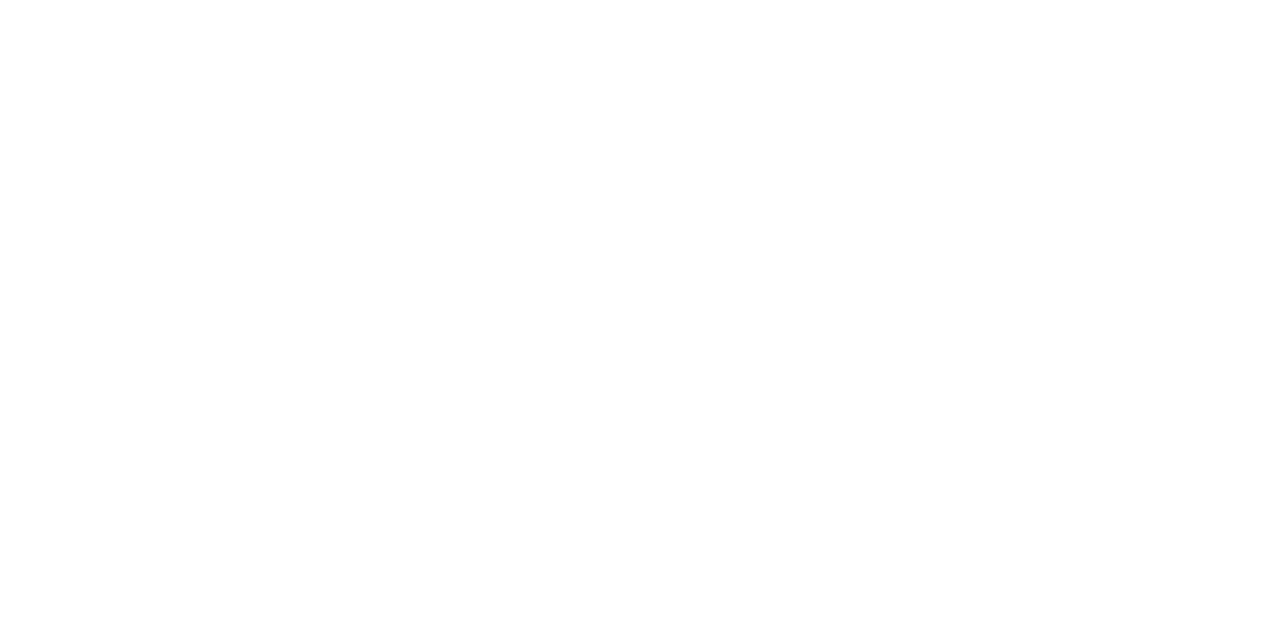
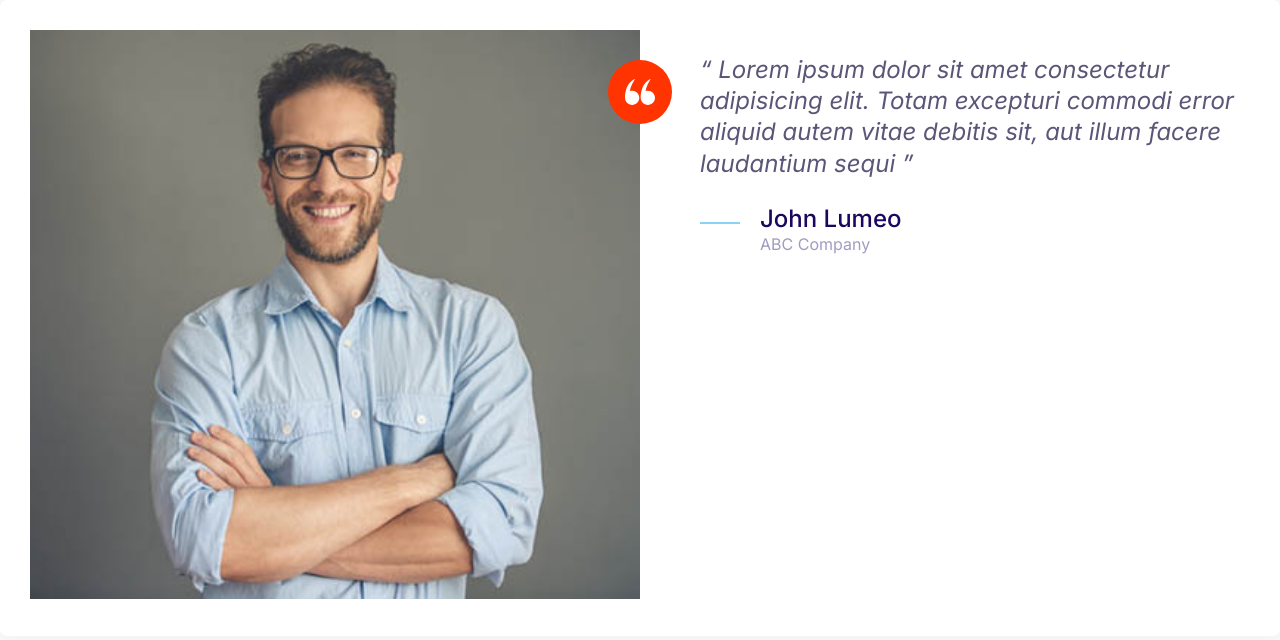
Before and after one commit to Hojiakbarxon/moshify, a plain HTML site: page index.html in a window 1280 px wide. Drawn offline with Linux system fonts and the light colour scheme.

Commit message:
Build a testmonial component.

```diff
--- a/css/style.css
+++ b/css/style.css
@@ -156,8 +156,17 @@
   height: 40px;
 }
 
+.icon--small {
+  width: 30px;
+  height: 30px;
+}
+
 .icon--primary {
   fill: var(--color-primary);
+}
+
+.icon--white {
+  fill: #fff;
 }
 
 .icon-container {
@@ -168,6 +177,10 @@
   display: inline-flex;
   justify-content: center;
   align-items: center;
+}
+
+.icon-container--accent {
+  background-color: var(--color-accent);
 }
 
 /* Buttons */
@@ -438,3 +451,35 @@
     grid-template-columns: repeat(3, 1fr);
   }
 }
+
+/* Testimonials */
+
+.testimonial {
+  padding: 3rem;
+}
+
+.testimonial__image {
+  position: relative;
+}
+
+.testimonial__image > img {
+  width: 100%;
+}
+
+.testimonial__image .icon-container {
+  position: absolute;
+  top: 3rem;
+  right: -32px;
+}
+
+@media screen and (min-width: 768px) {
+  .testimonial .quote,
+  .testimonial .quote__author {
+    font-size: 2.4rem;
+  }
+
+  .testimonial .quote {
+    margin-left: 6rem;
+    margin-right: 0;
+  }
+}
--- a/index.html
+++ b/index.html
@@ -14,5 +14,41 @@
     <link rel="stylesheet" href="css/style.css" />
   </head>
   <body>
+    <div class="card testimonial">
+      <div class="grid grid--1x2">
+        <div class="testimonial__image">
+          <img
+            src="images/testimonial.jpg"
+            alt="A happy smiling customer"
+            class="testimonial__image"
+          />
+          <span class="icon-container icon-container--accent">
+            <svg class="icon icon--white icon--small">
+              <use xlink:href="images/sprite.svg#quotes"></use>
+            </svg>
+          </span>
+        </div>
+        <blockquote class="quote">
+          <p class="quote__text">
+            Lorem ipsum dolor sit amet consectetur adipisicing elit. Totam
+            excepturi commodi error aliquid autem vitae debitis sit, aut illum
+            facere laudantium sequi
+          </p>
+          <footer>
+            <div class="media">
+              <div class="media__image">
+                <svg class="icon icon--primary quote__line">
+                  <use xlink:href="images/sprite.svg#line"></use>
+                </svg>
+              </div>
+              <div class="media__body">
+                <h3 class="media__title quote__author">John Lumeo</h3>
+                <p class="quote__organization">ABC Company</p>
+              </div>
+            </div>
+          </footer>
+        </blockquote>
+      </div>
+    </div>
   </body>
 </html>
```
Also changed, not shown: components/testimonial.html (added, +36 -0 lines), images/testimonial.jpg (added).
